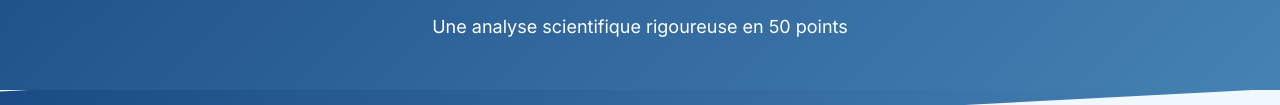
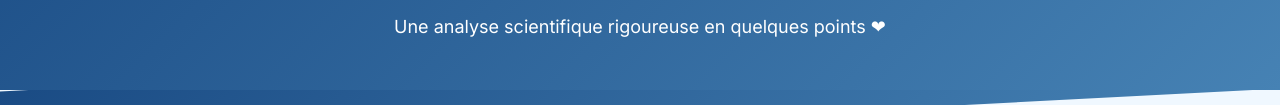
Before and after one commit to YvanBetremieux/why-clermont-better-angers, a plain HTML site: page index.html in a window 1280 px wide. Shown: the part 230-335 px from the top of the page. Drawn offline with Linux system fonts and the light colour scheme.

Commit message:
Update index.html

```diff
--- a/index.html
+++ b/index.html
@@ -13,7 +13,7 @@
     <header>
         <div class="container">
             <h1>Pourquoi Clermont-Ferrand est objectivement supérieure à Angers</h1>
-            <p>Une analyse scientifique rigoureuse en 50 points</p>
+            <p>Une analyse scientifique rigoureuse en quelques points ❤</p>
         </div>
     </header>
 
```
